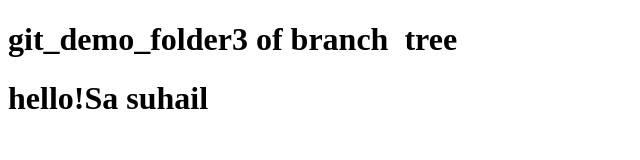
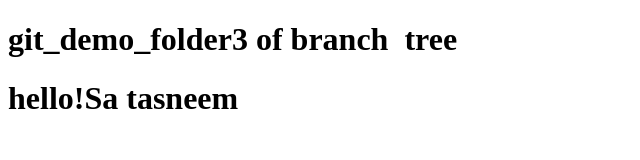
Before and after one commit to suhail-9528/delta-demo, a plain HTML site: page index.html in a window 1280 px wide. Shown: the whole page, without its empty margins (0-640 px from the left). Drawn offline with Linux system fonts and the light colour scheme.

Commit message:
new changes

```diff
--- a/index.html
+++ b/index.html
@@ -7,6 +7,6 @@
 </head>
 <body>
   <h1>git_demo_folder3 of branch &nbsp;tree</h1>
-  <h1>hello!Sa  suhail</h1>
+  <h1>hello!Sa tasneem</h1>
 </body>
 </html>
```
